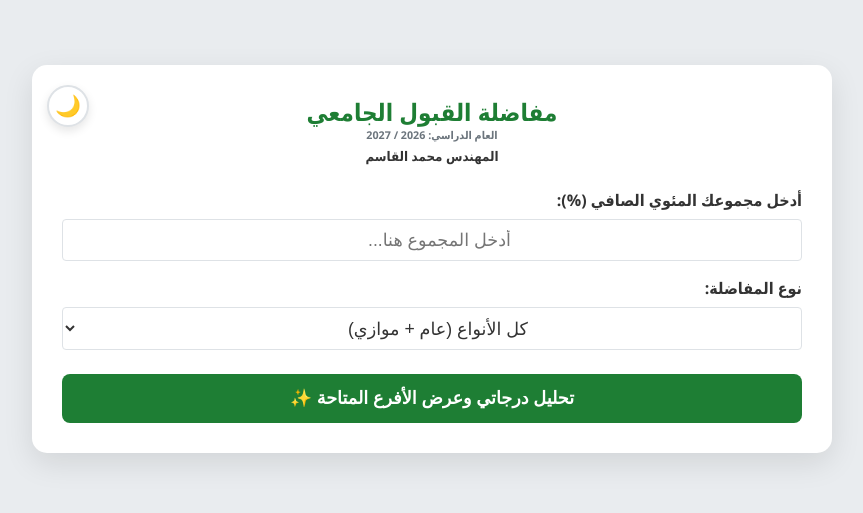
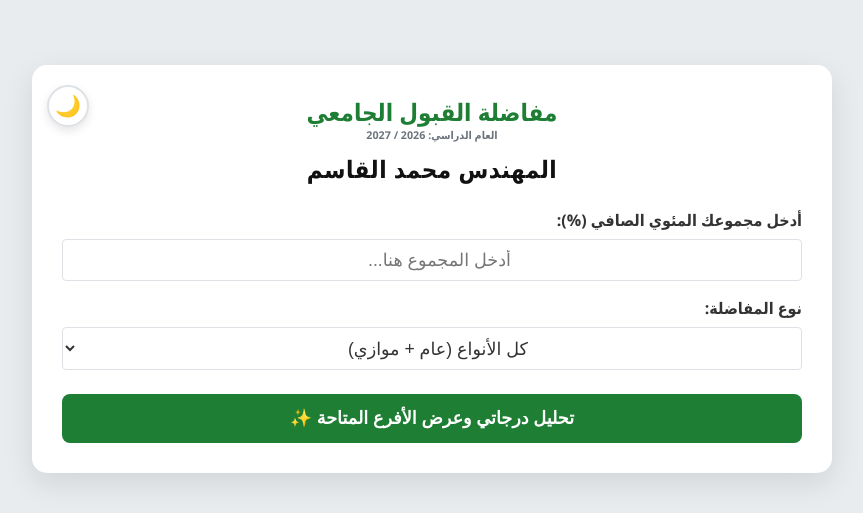
Before and after one commit to mohmadalqaseem20092009/mofadala-app, a Flask app: page / in a window 1280 px wide. Shown: the top 513 px of the page, without its empty margins (208-1071 px from the left). Run offline with Flask 3, Linux system fonts and the light colour scheme.

Commit message:
Update index.html

```diff
--- a/templates/index.html
+++ b/templates/index.html
@@ -30,7 +30,6 @@
         }
         .container { max-width: 800px; margin: 0 auto; position: relative; }
 
-        /* تعديل التموضع ليصبح في أقصى اليسار لمنع التداخل على الهواتف */
         .theme-toggle-btn {
             position: absolute;
             top: 20px;
@@ -55,7 +54,6 @@
             border-color: var(--secondary-color);
         }
 
-        /* إضافة مسافة علوية مناسبة للكرت لمنع تداخل الأزرار مع الترويسة */
         .main-card { border-radius: 15px; box-shadow: 0 10px 30px rgba(0,0,0,0.1); background: var(--bg-card); padding: 30px; margin-top: 45px; }
         .text-center { text-align: center; }
         .mb-4 { margin-bottom: 1.5rem; }
@@ -69,6 +67,15 @@
         .spinner { display: inline-block; width: 2rem; height: 2rem; border: .25em solid currentColor; border-right-color: transparent; border-radius: 50%; animation: spin .75s linear infinite; color: var(--primary-color); }
         @keyframes spin { to { transform: rotate(360deg); } }
         .search-box { display: none; margin-top: 20px; border-top: 2px solid var(--border-color); padding-top: 20px; }
+
+        /* تنسيق مخصص لتكبير اسم المبرمج وإعطائه هيبة بصرية */
+        .engineer-title {
+            color: var(--text-title);
+            font-weight: 800;
+            font-size: 1.5rem; /* تم تكبير الخط ليصبح بارزاً ومميزاً */
+            margin-top: 10px;
+            letter-spacing: 0.5px;
+        }
     </style>
 </head>
 <body>
@@ -82,7 +89,8 @@
         <div class="text-center mb-4">
             <h2 style="color: var(--primary-color); padding: 0 10px;" class="mb-2">مفاضلة القبول الجامعي</h2>
             <h6 style="color: #6c757d; margin-bottom: 5px;">العام الدراسي: 2026 / 2027</h6>
-            <h5 style="color: var(--text-main); font-weight: bold; margin-top: 5px;">المهندس محمد القاسم</h5>
+            <!-- تم تطبيق الكلاس الجديد هنا لتكبير الحجم -->
+            <div class="engineer-title">المهندس محمد القاسم</div>
         </div>
 
         <form onsubmit="processAnalysis(event)">
```
